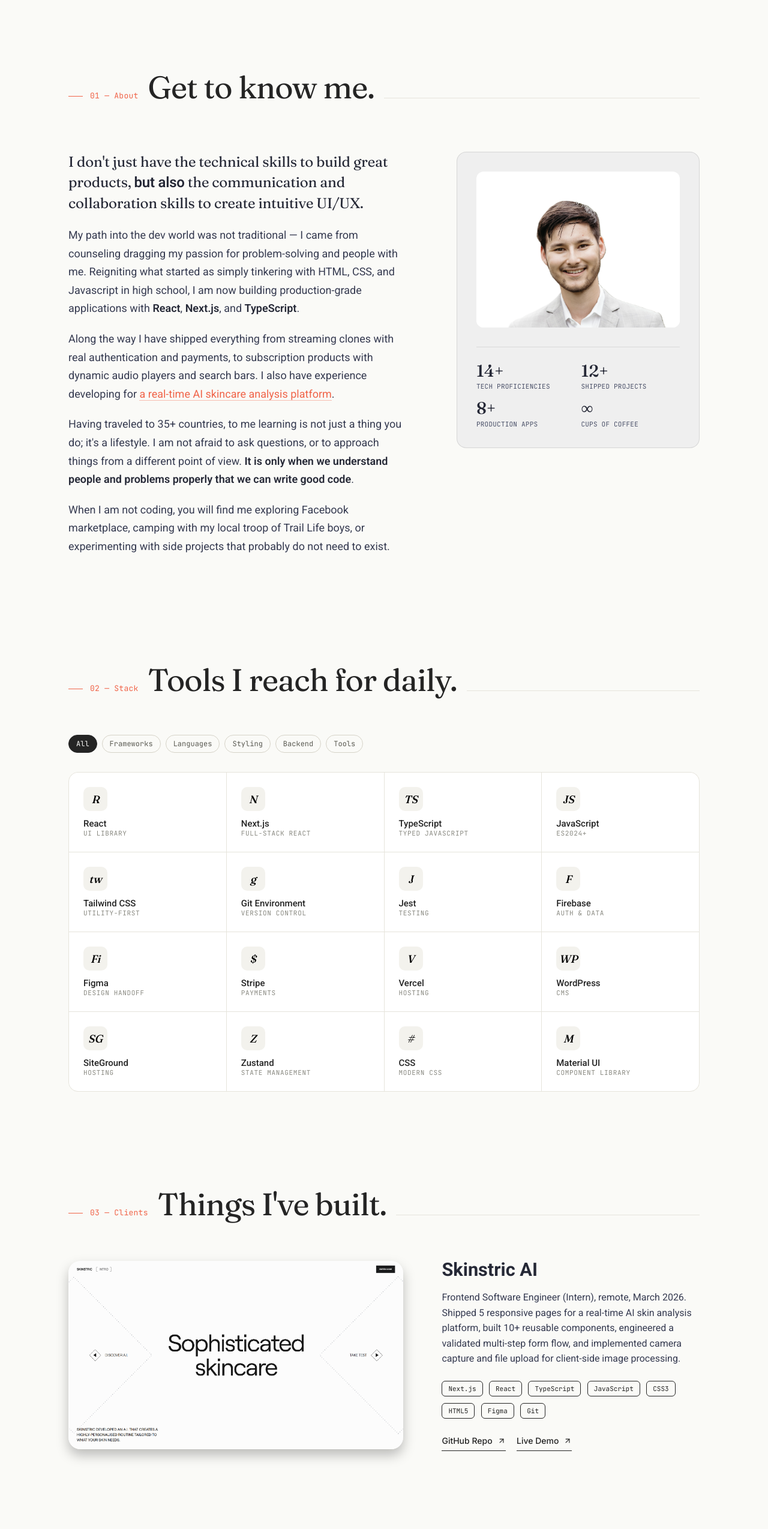
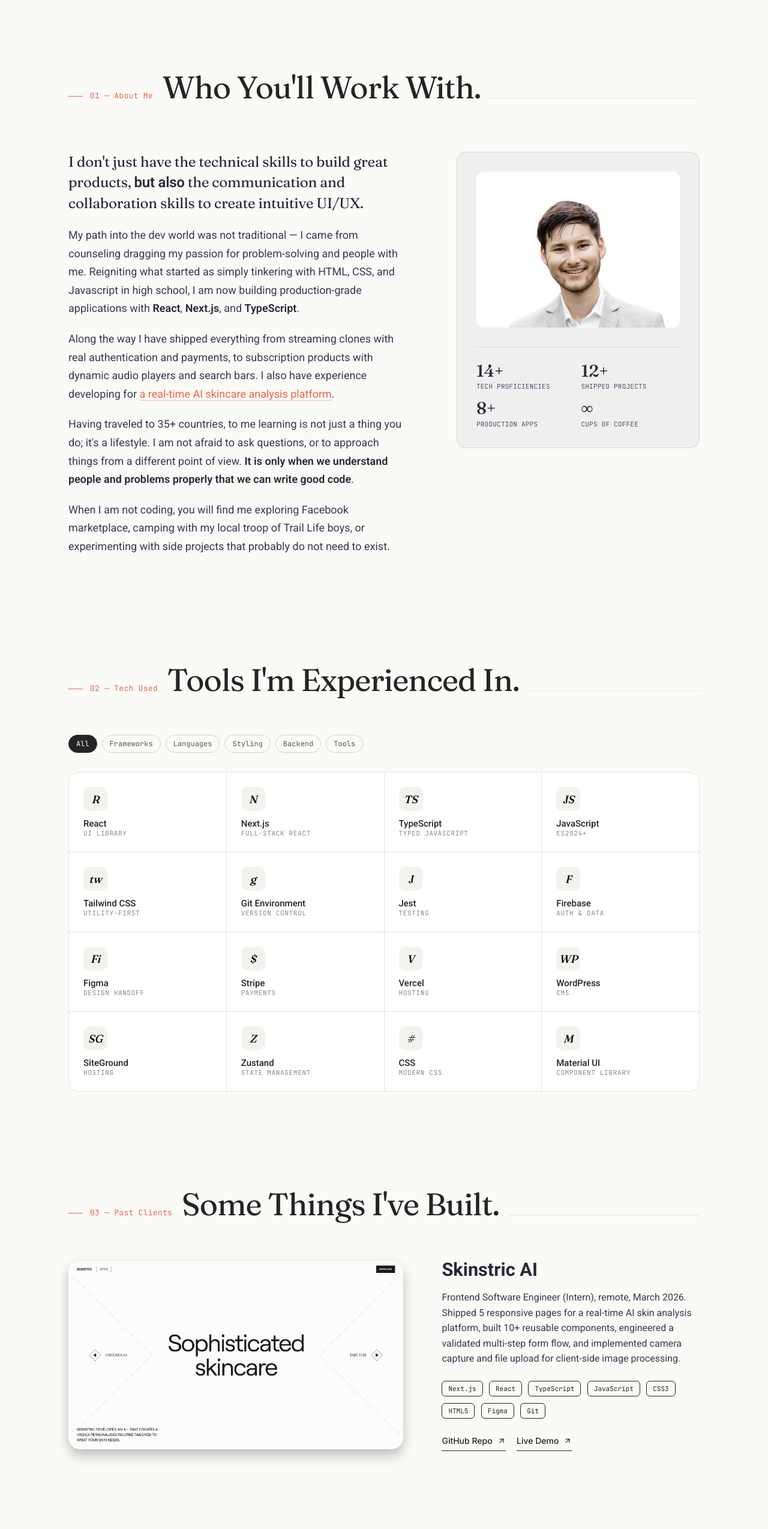
Before and after one commit to jeddelich/next-portfolio, a Next.js app: page / in a window 1280 px wide. Shown: the part 872-3421 px from the top of the page at 60% size. Built offline with nearby package versions, Linux system fonts and the light colour scheme.

Commit message:
chore: update section headers

```diff
--- a/components/about/about.tsx
+++ b/components/about/about.tsx
@@ -9,7 +9,7 @@ function About() {
       <Marquee />
       <div className="container">
         <div className="row">
-          <SectionHeader eyebrow="01 — About" title="Get to know me." />
+          <SectionHeader eyebrow="01 — About Me" title="Who You'll Work With." />
           <div className={styles.aboutGrid}>
             <div className={styles.aboutProse}>
               <p>
--- a/components/experience/experience.tsx
+++ b/components/experience/experience.tsx
@@ -16,7 +16,7 @@ function Experience() {
     >
       <div className="container">
         <div className="row">
-          <SectionHeader eyebrow="04 — Résumé" title="Where I've worked." />
+          <SectionHeader eyebrow="04 — My Résumé" title="Where I&apos;ve Worked & Learned." />
           <div className={styles.expList}>
             <div className={styles.expTabs} role="tablist">
               {panes.map((pane, index) => (
--- a/components/projects/Projects.tsx
+++ b/components/projects/Projects.tsx
@@ -15,8 +15,8 @@ function Projects() {
       <div className="container">
         <div className="row">
           <SectionHeader
-            eyebrow="03 — Clients"
-            title="Things I've built."
+            eyebrow="03 — Past Clients"
+            title="Some Things I've Built."
           />
           <ul className={styles.project__list}>
             {projects.slice(0, projectsDisplayed).map((project, index) => (
--- a/components/stack/stack.tsx
+++ b/components/stack/stack.tsx
@@ -11,7 +11,7 @@ function Stack() {
     >
       <div className="container">
         <div className="row">
-          <SectionHeader eyebrow="02 — Stack" title="Tools I reach for daily." />
+          <SectionHeader eyebrow="02 — Tech Used" title="Tools I'm Experienced In." />
           <div className={styles.stackCats}>
             <button className={`${styles.stackChip} ${styles.stackChipActive}`}>All</button>
             <button className={styles.stackChip}>Frameworks</button>
```
